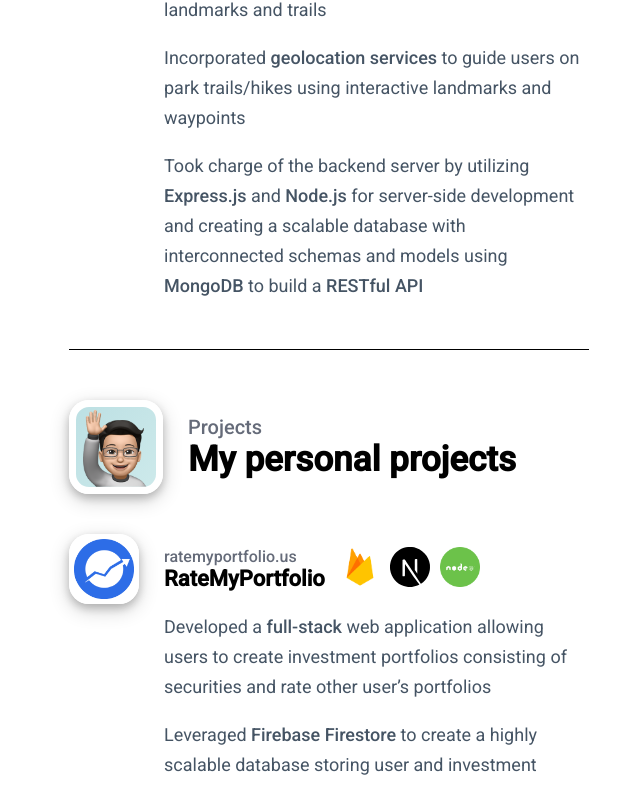
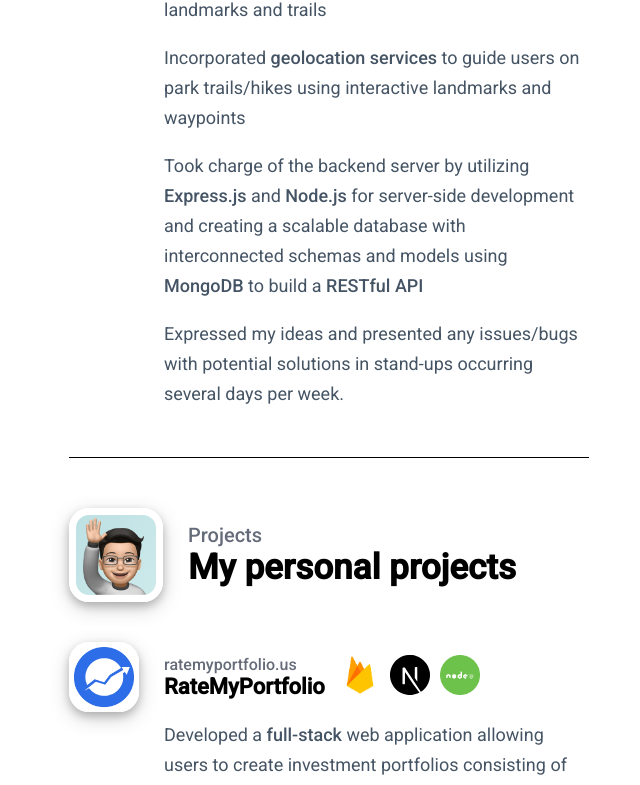
Before and after one commit to niantony/personal, a React (Create React App) app: page / in a window 1280 px wide. Shown: the part 1732-2517 px from the top of the page, without its empty margins (311-951 px from the left). Built offline with nearby package versions, Linux system fonts and the light colour scheme.

Commit message:
More experience info added

```diff
--- a/src/components/Experience.js
+++ b/src/components/Experience.js
@@ -33,6 +33,7 @@
                 <p>Worked in an Agile Development environment to build a web application using the <span>MERN</span> stack for <span>NICHES Land Trust organization</span> to display and store information about various parks and their respective landmarks and trails</p>
                 <p>Incorporated <span>geolocation services</span> to guide users on park trails/hikes using interactive landmarks and waypoints</p>
                 <p>Took charge of the backend server by utilizing <span>Express.js</span> and <span>Node.js</span> for server-side development and creating a scalable database with interconnected schemas and models using <span>MongoDB</span> to build a <span>RESTful API</span></p>
+                <p>Expressed my ideas and presented any issues/bugs with potential solutions in stand-ups occurring several days per week.</p>
             </div>
         </div>
     )
```
